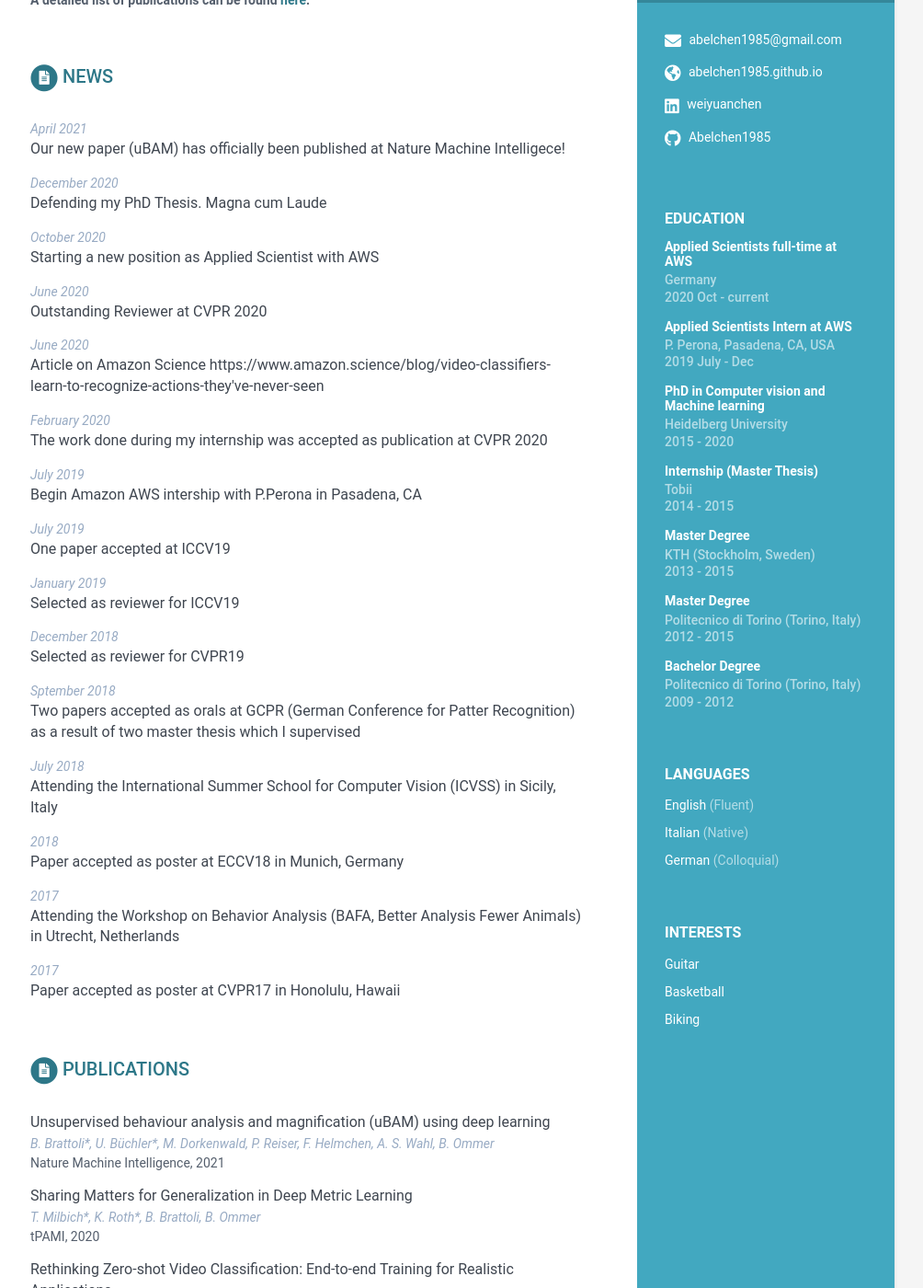
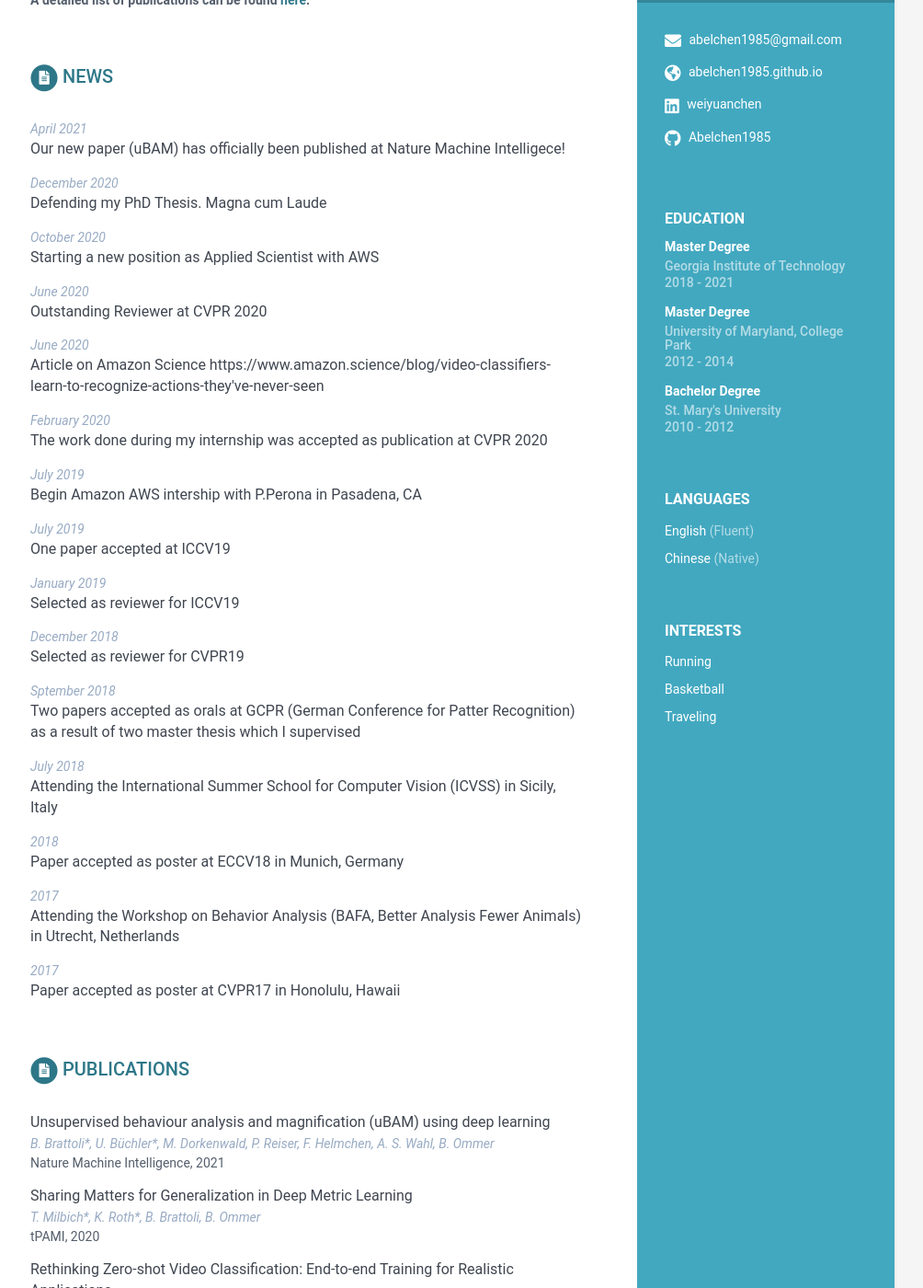
Before and after one commit to Abelchen1985/Abelchen1985Resmue2, a Jekyll site: the page built from index.html, in a window 1280 px wide and 1400 px high, scrolled down 265 px. Shown: the whole window at 92% size, without its empty margins (167-1171 px from the left). Built offline with Jekyll 4.4.1, drawn with Linux system fonts in a browser that asks for light colours.

Commit message:
Update data.yml

```diff
--- a/_data/data.yml
+++ b/_data/data.yml
@@ -28,20 +28,17 @@ sidebar:
       - idiom: English
         level: Fluent
 
-      - idiom: Italian
+      - idiom: Chinese
         level: Native
 
-      - idiom: German
-        level: Colloquial
-
     interests:
-      - item: Guitar
+      - item: Running
         link:
 
       - item: Basketball
         link:
 
-      - item: Biking
+      - item: Traveling
         link:
 
 career-profile:
@@ -103,40 +100,55 @@ news:
           title: Paper accepted as poster at CVPR17 in Honolulu, Hawaii
 
 education:
-    - degree: Applied Scientists full-time at AWS
-      university: Germany
-      time: 2020 Oct - current
-      details: |
+    #- degree: Applied Scientists full-time at AWS
+    #  university: Germany
+    #  time: 2020 Oct - current
+    #  details: |
 
-    - degree: Applied Scientists Intern at AWS
-      university: P. Perona, Pasadena, CA, USA
-      time: 2019 July - Dec
-      details: |
+    #- degree: Applied Scientists Intern at AWS
+    #  university: P. Perona, Pasadena, CA, USA
+    #  time: 2019 July - Dec
+    #  details: |
 
-    - degree: PhD in Computer vision and Machine learning
-      university: Heidelberg University
-      time: 2015 - 2020
-      details: |
+    #- degree: PhD in Computer vision and Machine learning
+    #  university: Heidelberg University
+    #  time: 2015 - 2020
+    #  details: |
 
-    - degree: Internship (Master Thesis)
-      university: Tobii
-      time: 2014 - 2015
-      details: |
+    #- degree: Internship (Master Thesis)
+    #  university: Tobii
+    #  time: 2014 - 2015
+    #  details: |
 
     - degree: Master Degree
-      university: KTH (Stockholm, Sweden)
-      time: 2013 - 2015
+      university: Georgia Institute of Technology
+      time: 2018 - 2021
       details: |
+        Master of Science in Analytics
+
+          - Unsupervised learning
+          - Representaion learning
+          - Automatic Behavior Analystis
 
     - degree: Master Degree
-      university: Politecnico di Torino (Torino, Italy)
-      time: 2012 - 2015
+      university: University of Maryland, College Park
+      time: 2012 - 2014
       details: |
+        Master of Engineer in Fire Protection Engineering
+
+           - Unsupervised learning
+           - Representaion learning
+           - Automatic Behavior Analystis
 
     - degree: Bachelor Degree
-      university: Politecnico di Torino (Torino, Italy)
-      time: 2009 - 2012
+      university: St. Mary's University
+      time: 2010 - 2012
       details: |
+        Master of Engineer in Fire Protection Engineering
+
+            - Unsupervised learning
+            - Representaion learning
+            - Automatic Behavior Analystis
 
 
 educationcomplete:
```
